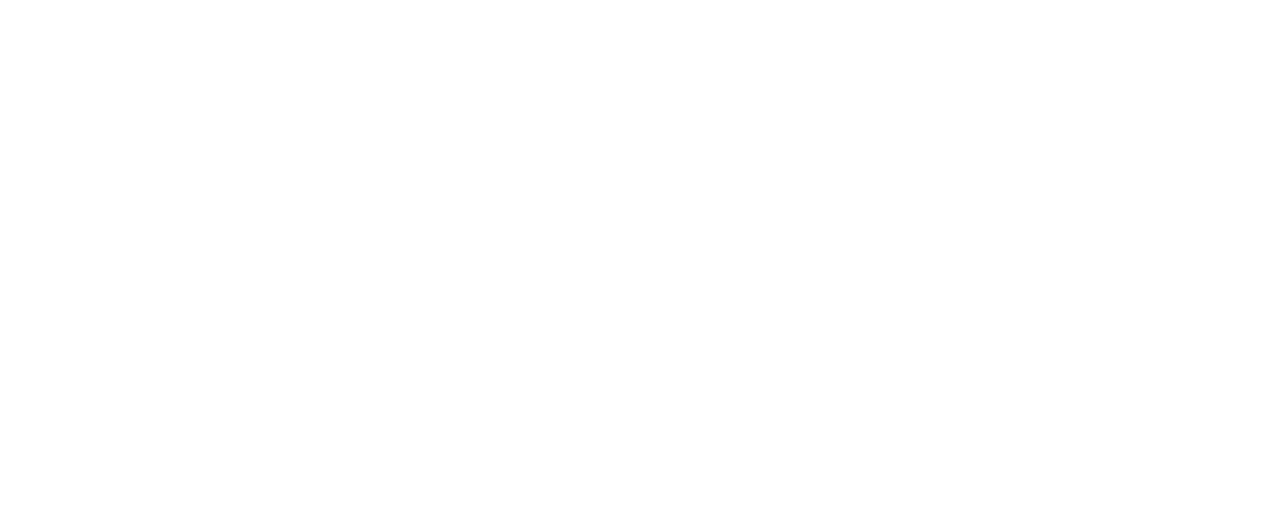
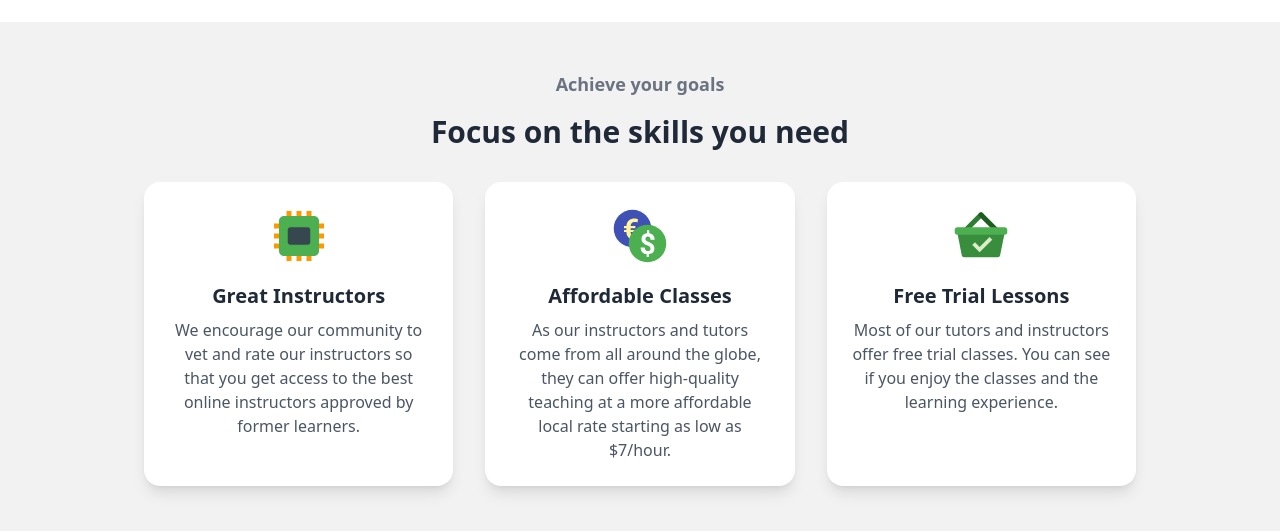
Before and after one commit to rownakabdullahomi/TutorHunt_Client_11, a React (Vite) app: page / in a window 1280 px wide. Shown: the part 898-1429 px from the top of the page. Before the commit the page ends 920 px from the top, so only its background shows below. Built offline with nearby package versions, Linux system fonts and the light colour scheme; no server answers.

Commit message:
search feature added, new section added to home page

```diff
--- /dev/null
+++ b/src/components/WhyChooseUs.jsx
@@ -0,0 +1,47 @@
+import { FcCurrencyExchange, FcElectronics, FcPaid } from "react-icons/fc";
+
+const WhyChooseUs = () => {
+  const features = [
+    {
+      icon: <FcElectronics />,
+      title: "Great Instructors",
+      description:
+        "We encourage our community to vet and rate our instructors so that you get access to the best online instructors approved by former learners.",
+    },
+    {
+      icon: <FcCurrencyExchange />,
+      title: "Affordable Classes",
+      description:
+        "As our instructors and tutors come from all around the globe, they can offer high-quality teaching at a more affordable local rate starting as low as $7/hour.",
+    },
+    {
+      icon: <FcPaid />,
+      title: "Free Trial Lessons",
+      description:
+        "Most of our tutors and instructors offer free trial classes. You can see if you enjoy the classes and the learning experience.",
+    },
+  ];
+
+  return (
+    <section className="py-12 bg-base-200">
+      <div className="text-center mb-8">
+        <h2 className="text-lg font-semibold text-gray-500">Achieve your goals</h2>
+        <h3 className="text-3xl font-bold text-gray-800 mt-4">Focus on the skills you need</h3>
+      </div>
+      <div className="grid grid-cols-1 md:grid-cols-2 lg:grid-cols-3 gap-8 max-w-5xl mx-auto px-4">
+        {features.map((feature, index) => (
+          <div
+            key={index}
+            className="card bg-base-100 shadow-lg p-6 text-center flex flex-col items-center"
+          >
+            <div className="text-6xl text-primary mb-4">{feature.icon}</div>
+            <h4 className="text-xl font-bold mb-2">{feature.title}</h4>
+            <p className="text-gray-600">{feature.description}</p>
+          </div>
+        ))}
+      </div>
+    </section>
+  );
+};
+
+export default WhyChooseUs;
--- a/src/pages/FindTutors.jsx
+++ b/src/pages/FindTutors.jsx
@@ -4,8 +4,10 @@ import { Link } from "react-router-dom";
 
 const FindTutors = () => {
   const [tutors, setTutors] = useState([]);
+  const [searchText, setSearchText] = useState(""); // For search input
+  const [filteredTutors, setFilteredTutors] = useState([]); // To store filtered results
 
-
+  // Fetch tutors from the server
   useEffect(() => {
     const fetchTutors = async () => {
       try {
@@ -13,6 +15,7 @@ const FindTutors = () => {
           `${import.meta.env.VITE_API_URL}/tutors`
         );
         setTutors(data); // Assuming the response is an array of tutor objects
+        setFilteredTutors(data); // Initially, all tutors are displayed
       } catch (error) {
         console.error("Error fetching tutors:", error);
       }
@@ -20,15 +23,49 @@ const FindTutors = () => {
     fetchTutors();
   }, []);
 
-  // console.log(tutors);
+  // Handle search functionality
+  const handleSearch = (e) => {
+    const text = e.target.value;
+    setSearchText(text);
+
+    // Filter tutors based on whether the search term is anywhere in the language name
+    const filtered = tutors.filter((tutor) =>
+      tutor.language.toLowerCase().includes(text.toLowerCase())
+    );
+    setFilteredTutors(filtered);
+  };
+
+  const handleReset = () => {
+    setSearchText("");
+    setFilteredTutors(tutors);
+  };
 
   return (
     <div className="max-w-6xl mx-auto p-6">
       <h2 className="text-3xl font-bold text-center text-indigo-700 mb-6">
         Find Tutors
       </h2>
+
+      {/* Search Input */}
+      <div className="mb-6 flex items-center justify-center space-x-4">
+        <input
+          type="text"
+          value={searchText}
+          onChange={handleSearch}
+          placeholder="Search by language..."
+          className="input input-bordered w-full lg:w-1/3"
+        />
+        <button
+          onClick={handleReset}
+          className="px-4 py-3 rounded-md bg-gray-200 hover:bg-gray-300 text-gray-700 font-medium shadow-sm transition duration-300 ease-in-out"
+        >
+          Reset
+        </button>
+      </div>
+
+      {/* Tutor Cards */}
       <div className="grid grid-cols-1 lg:grid-cols-2 gap-6">
-        {tutors.map((tutor) => (
+        {filteredTutors.map((tutor) => (
           <div
             key={tutor._id}
             className="flex flex-col lg:flex-row bg-base-300 shadow-lg rounded-lg overflow-hidden"
@@ -62,9 +99,9 @@ const FindTutors = () => {
 
               {/* Actions */}
               <div className="mt-4">
-                <Link to={`/tutor_details/${tutor._id}`}
+                <Link
+                  to={`/tutor_details/${tutor._id}`}
                   className="btn btn-primary btn-sm w-full lg:w-auto"
-
                 >
                   View Details
                 </Link>
@@ -73,6 +110,13 @@ const FindTutors = () => {
           </div>
         ))}
       </div>
+
+      {/* Show message if no tutors match */}
+      {filteredTutors.length === 0 && (
+        <p className="text-center text-gray-600 mt-6">
+          No tutors found matching your search.
+        </p>
+      )}
     </div>
   );
 };
--- a/src/pages/Home.jsx
+++ b/src/pages/Home.jsx
@@ -1,6 +1,7 @@
 import Categories from "../components/Categories";
 import Slider from "../components/Slider";
 import Stat from "../components/Stat";
+import WhyChooseUs from "../components/WhyChooseUs";
 
 const Home = () => {
   return (
@@ -14,6 +15,9 @@ const Home = () => {
       <section>
         <Stat></Stat>
       </section>
+      <section>
+        <WhyChooseUs></WhyChooseUs>
+      </section>
     </div>
   );
 };
```
